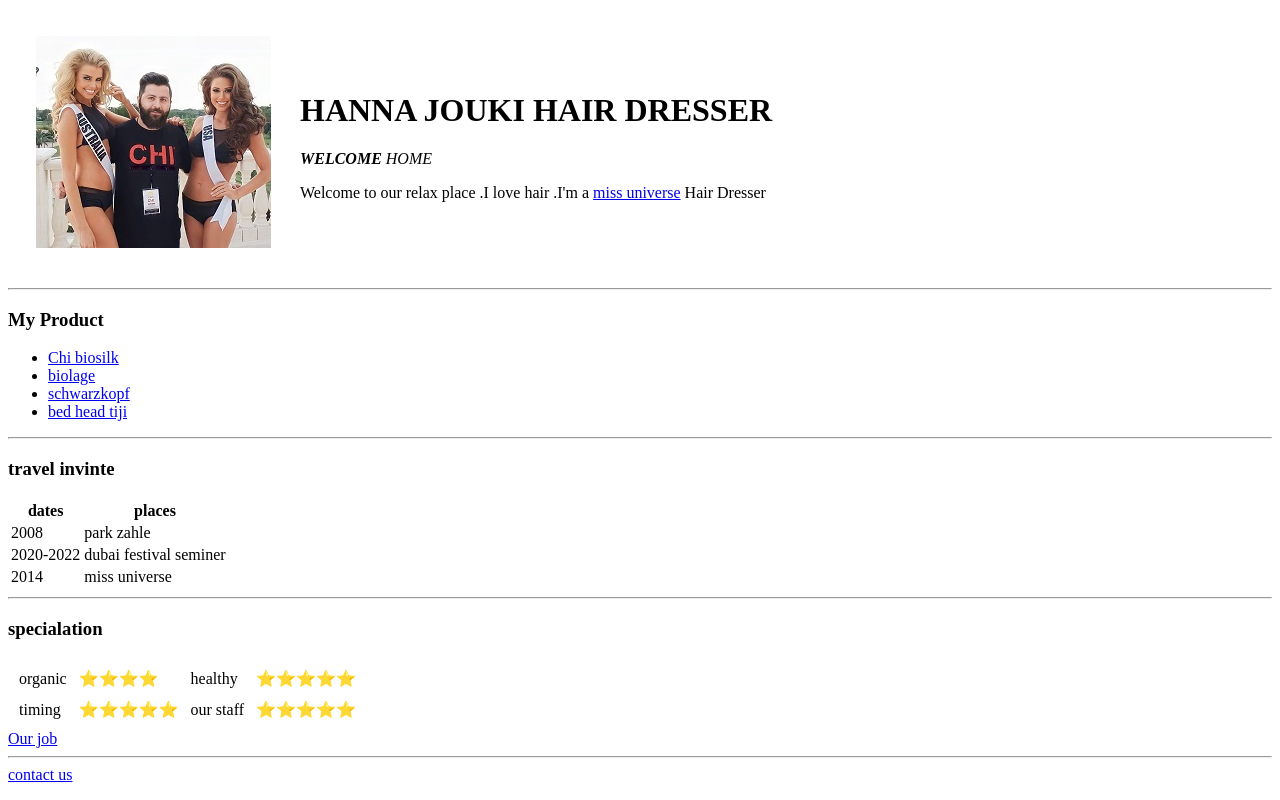
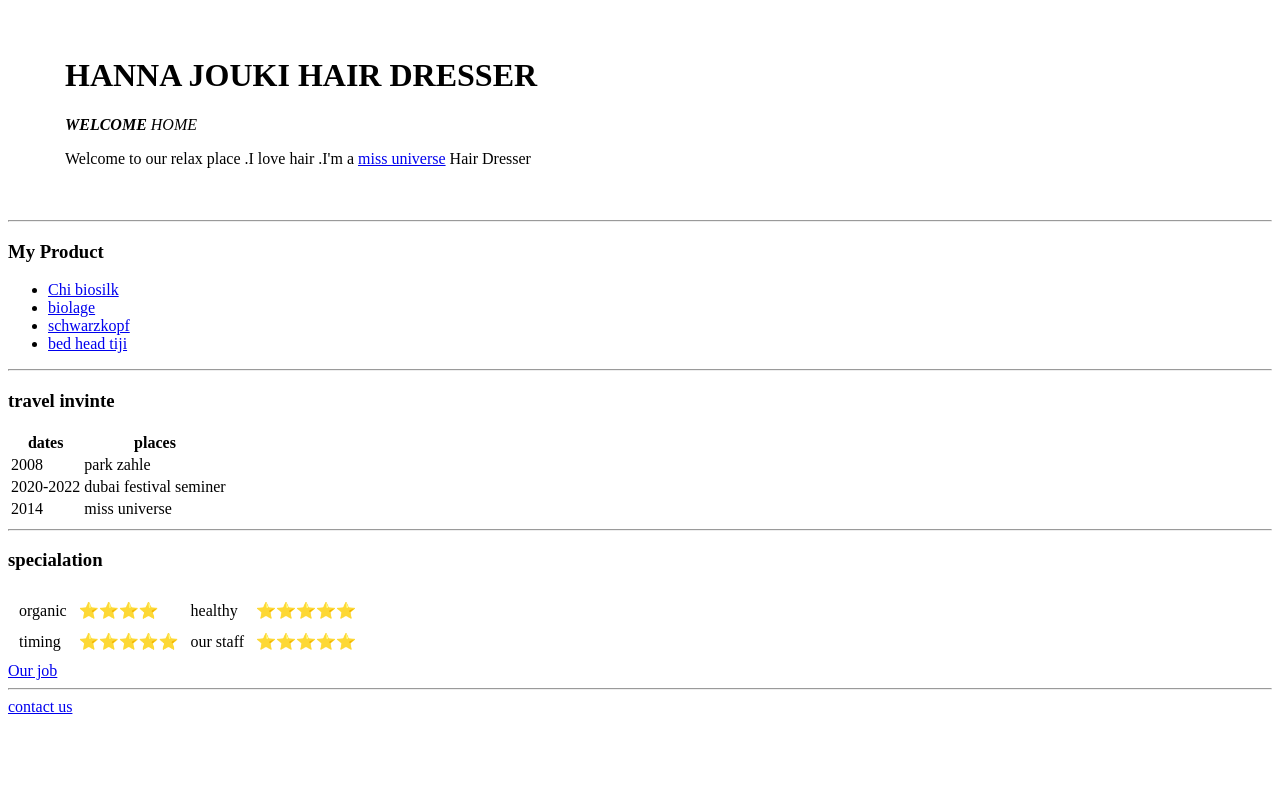
Before and after one commit to berrojouki/cv, a plain HTML site: page index.html in a window 1280 px wide. Drawn offline with Linux system fonts and the light colour scheme; files whose address does not match are found by name.

Commit message:
Update index.html

```diff
--- a/index.html
+++ b/index.html
@@ -6,7 +6,7 @@
 <body>
     <table cellspacing="27">
         <tr>
-            <td> <img src="C:\Users\Toshiba\Documents\WEB DEVELOPMENT\HTML-PERSONEL SITE\image\hanna jouki .jpg"alt="hanna jouki picture"></td>
+            <td> <img src"C:\Users\Toshiba\Documents\WEB DEVELOPMENT\HTML-PERSONEL SITE\image\hanna jouki .jpg"alt="hanna jouki picture"></td>
             <td> <h1> HANNA JOUKI HAIR DRESSER </h1>
                 <p><em> <strong>WELCOME</strong>  HOME</em></p>
                 <p>Welcome to our relax place .I love hair .I'm a <a href="https://www.missuniverse.com/"> miss universe</a> Hair Dresser</p></td>
```
